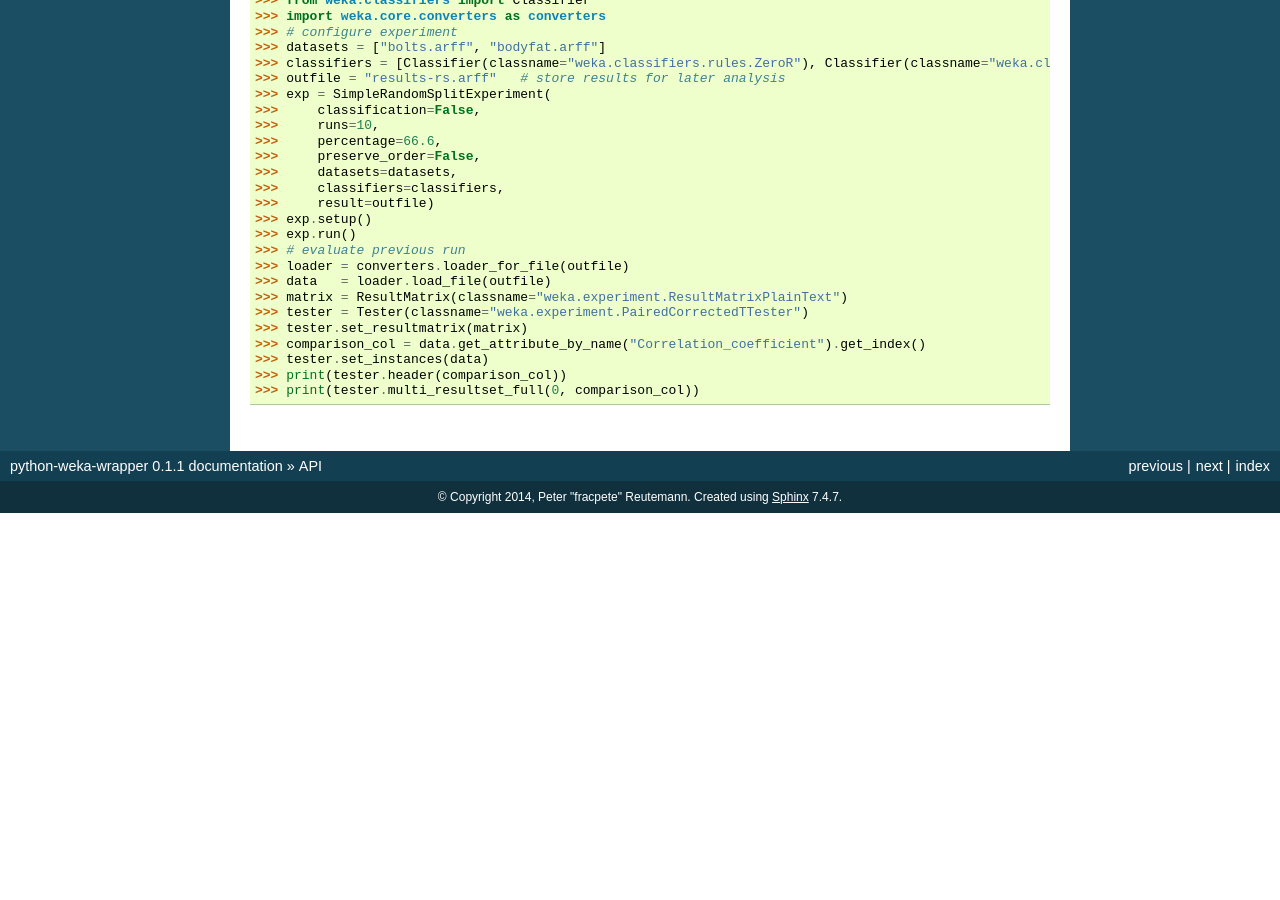
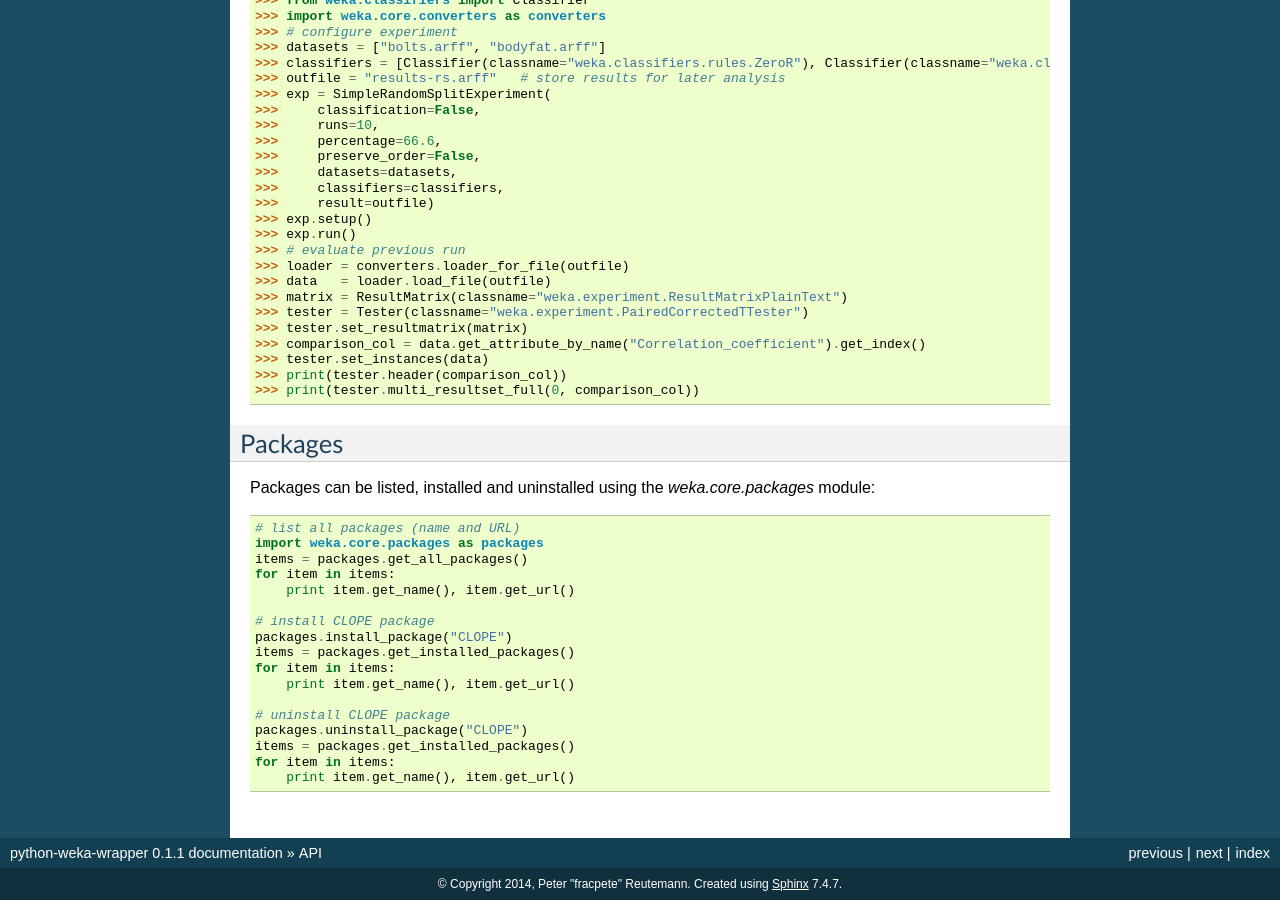
Before and after one commit to fracpete/python-weka-wrapper, a Sphinx documentation site: the page built from doc/source/api.rst, in a window 1280 px wide and 900 px high, scrolled down 3687 px. Built offline with Sphinx 7.4.7, drawn with Linux system fonts in a browser that asks for light colours; before the commit the page ends 4200 px from its top, so only the background shows below that.

Commit message:
examples on how to list/install/uninstall packages

```diff
--- a/doc/source/api.rst
+++ b/doc/source/api.rst
@@ -270,3 +270,29 @@ And a setup for performing regression experiments on random splits on the datase
    >>> tester.set_instances(data)
    >>> print(tester.header(comparison_col))
    >>> print(tester.multi_resultset_full(0, comparison_col))
+
+
+Packages
+--------
+
+Packages can be listed, installed and uninstalled using the `weka.core.packages` module:
+
+.. code-block:: python
+
+   # list all packages (name and URL)
+   import weka.core.packages as packages
+   items = packages.get_all_packages()
+   for item in items:
+       print item.get_name(), item.get_url()
+
+   # install CLOPE package
+   packages.install_package("CLOPE")
+   items = packages.get_installed_packages()
+   for item in items:
+       print item.get_name(), item.get_url()
+
+   # uninstall CLOPE package
+   packages.uninstall_package("CLOPE")
+   items = packages.get_installed_packages()
+   for item in items:
+       print item.get_name(), item.get_url()
```
Also changed, not shown: doc/source/examples.rst (+22 -0 lines).
